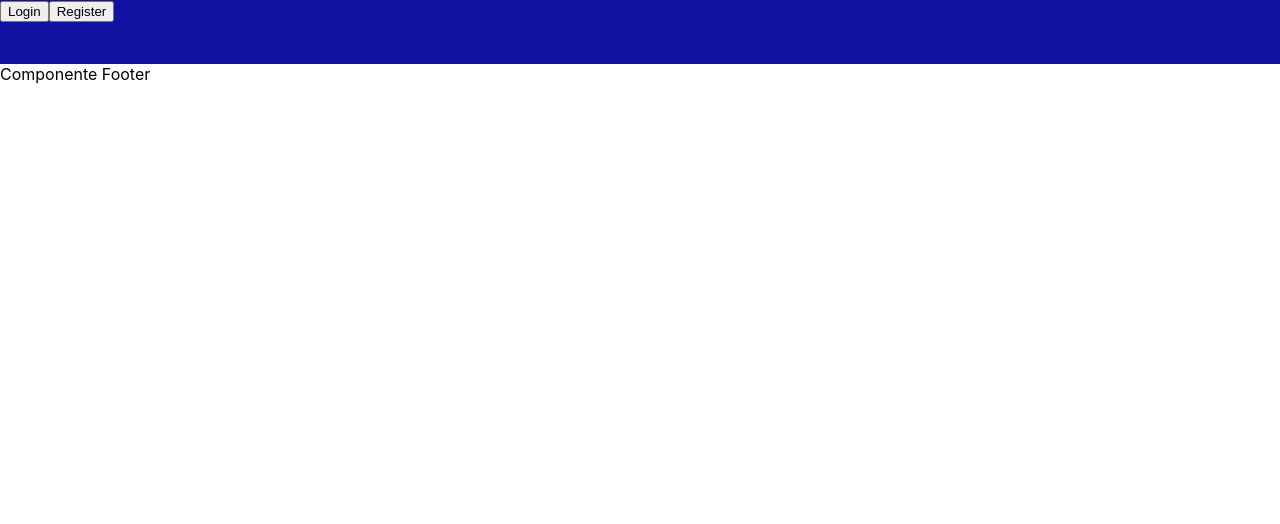
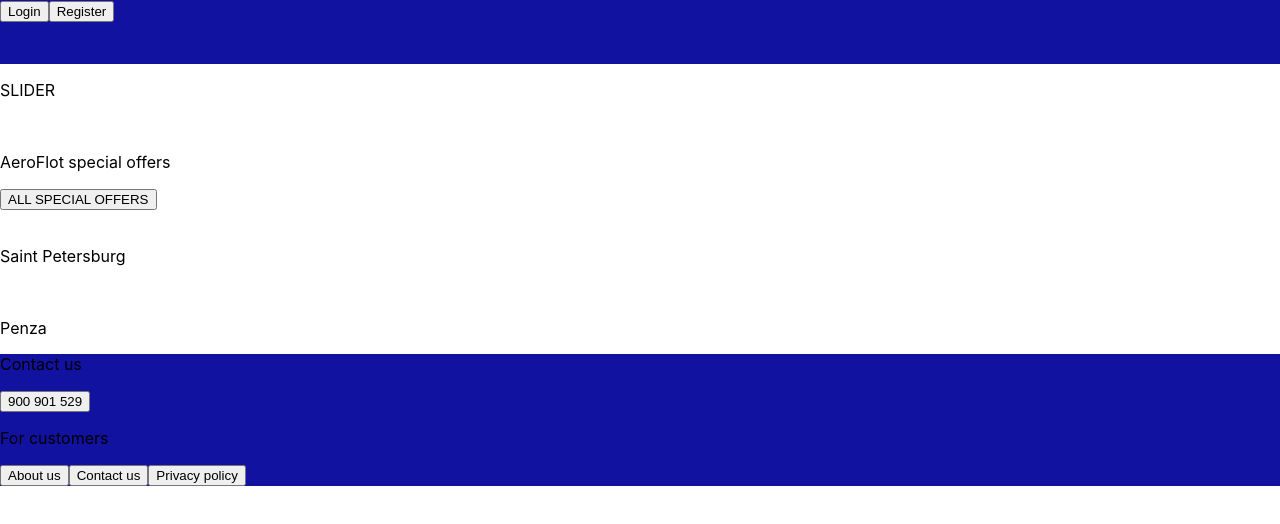
Before and after one commit to Jesus1994-7/SearchFlight_FRONT, a React (Create React App) app in the folder app/: page / in a window 1280 px wide. Shown: the top 524 px of the page. Built offline with nearby package versions, Linux system fonts and the light colour scheme.

Commit message:
Add view LandingPage

```diff
--- a/app/src/App.jsx
+++ b/app/src/App.jsx
@@ -6,6 +6,7 @@
 import Register from './views/register/register.jsx';
 import Login from './views/login/login.jsx';
 import Profile from './views/profile/profile.jsx';
+import LandingPage from './views/landingPage/landingPage.jsx';
 import Header from './components/header/header.jsx';
 import Footer from './components/footer/footer.jsx';
 //import SearchFlight from './components/searchFlight/searchFlight.jsx';
@@ -25,6 +26,7 @@
               <Header />
 
               <Switch>
+                  <Route path="/" exact component={LandingPage} />
                   <Route path="/register" exact component={Register} />
                   <Route path="/login" exact component={Login} />
                   <Route path="/profile" exact component={Profile} />
--- a/app/src/components/footer/footer.css
+++ b/app/src/components/footer/footer.css
@@ -0,0 +1,3 @@
+.comp-footer {
+    background-color: rgb(18, 18, 160);
+}
--- a/app/src/components/footer/footer.jsx
+++ b/app/src/components/footer/footer.jsx
@@ -1,4 +1,5 @@
 import React from 'react';
+import { NavLink } from 'react-router-dom';
 import './footer.css';
 
 class Footer extends React.Component {
@@ -12,8 +13,24 @@
 
     render() {
         return (
-            <div>
-                Componente Footer
+            <div className="comp-footer">
+                <div className="div-left">
+                    <p>Contact us</p>
+                    <button>900 901 529</button>
+
+                </div>
+                <div className="div-right">
+                    <p>For customers</p>
+                    <NavLink exact to="/aboutus">
+                        <button>About us</button>
+                    </NavLink>
+                    <NavLink exact to="/contactus">
+                        <button>Contact us</button>
+                    </NavLink>
+                    <NavLink exact to="/privacy">
+                        <button>Privacy policy</button>
+                    </NavLink>
+                </div>
             </div>
         )
     }
--- /dev/null
+++ b/app/src/views/landingPage/landingPage.jsx
@@ -0,0 +1,43 @@
+import React from 'react';
+import { NavLink } from 'react-router-dom';
+
+import './landingPage.css'
+
+class LandingPage extends React.Component {
+    constructor(props){
+        super(props);
+
+
+    }
+
+    render () {
+        return(
+            <div>
+                <div className="slider">
+                    <p>SLIDER</p>
+                    <img src="" alt=""/>
+                    <img src="" alt=""/>
+                    <img src="" alt=""/>
+                    <img src="" alt=""/>
+                </div>
+                <section className="offers">
+                    <p>AeroFlot special offers</p>
+                    <NavLink exact to="/offers">
+                        <button>ALL SPECIAL OFFERS</button>
+                    </NavLink>
+                    <div className="container-offers">
+                        <div className="first-offer">
+                            <img src="" alt=""/>
+                            <p>Saint Petersburg</p>
+                        </div>
+                        <div className="second-offer">
+                            <img src="" alt=""/>
+                            <p>Penza</p>
+                        </div>
+                    </div>
+                </section>
+            </div>
+        );
+    };
+};
+export default LandingPage;
--- a/app/src/views/register/register.jsx
+++ b/app/src/views/register/register.jsx
@@ -18,7 +18,7 @@
             passport: "",
             questionSecret: "",
             answerSecret: "",
-            country: "",
+            CountryId: "",
             error: "",
 
             isRegistred : false
@@ -100,7 +100,7 @@
             passport: this.state.passport,
             questionSecret: this.state.questionSecret,
             answerSecret: this.state.answerSecret,
-            country: 213,
+            CountryId: 213,
 
         }
         axios.post(`http://localhost:3005/main/register`,  user )
```
Also changed, not shown: app/src/views/landingPage/landingPage.css (added).
